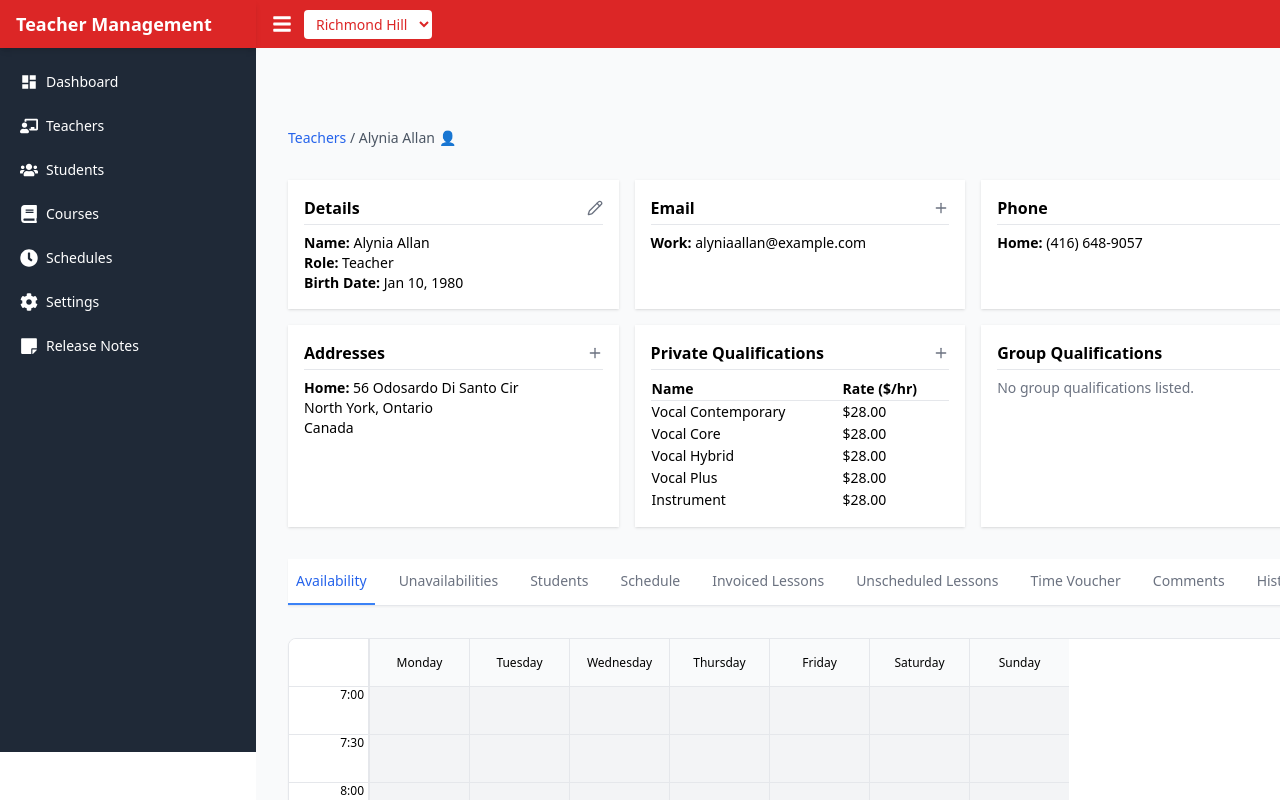
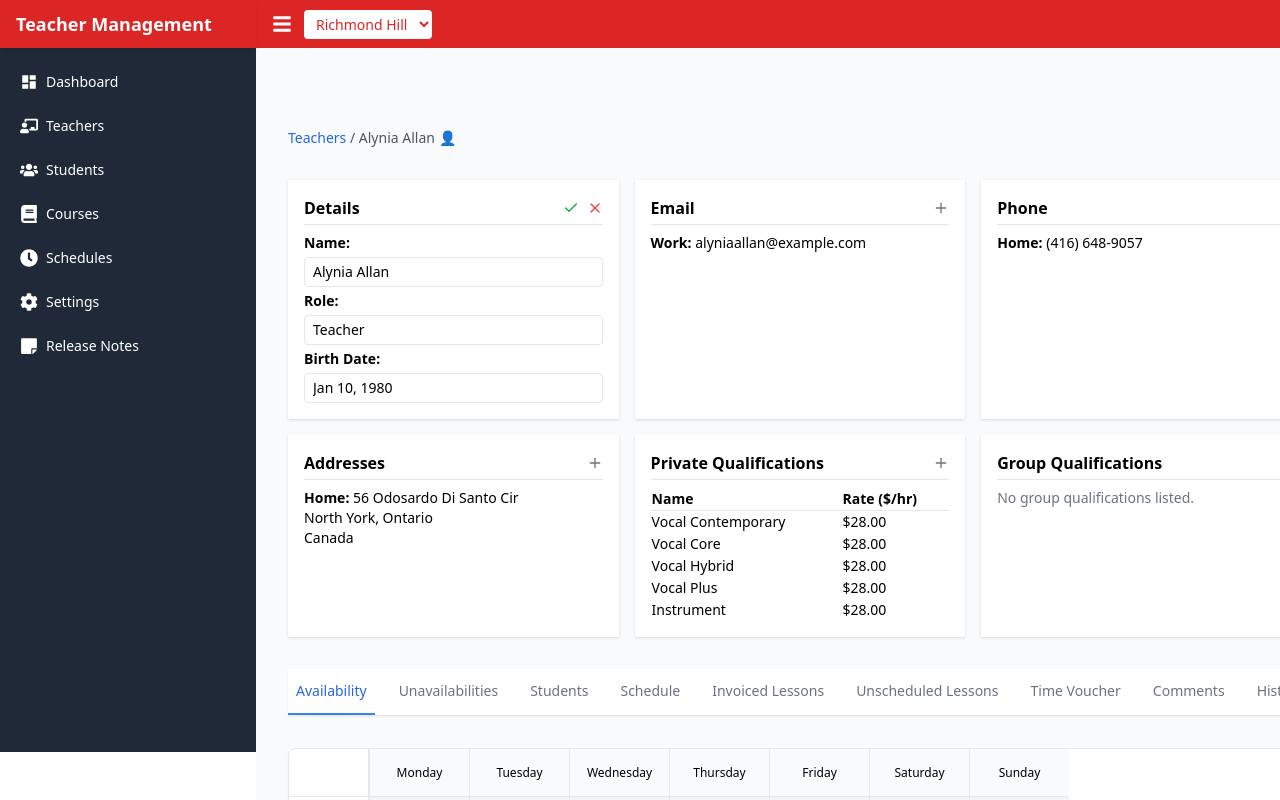
Before and after one commit to MuttuKarani/pearlthoughts-teacher-management-ui, a Next.js app: page / in a window 1280 px wide. Both pictures are taken after a click on the icon 594 px from the left and 208 px from the top of the page. Built offline with nearby package versions, Linux system fonts and the light colour scheme.

Commit message:
Added validation to details

```diff
--- a/src/components/InfoCard.tsx
+++ b/src/components/InfoCard.tsx
@@ -1,10 +1,22 @@
-import { Pencil, Plus } from "lucide-react";
+// InfoCard.tsx
+"use client";
+
+import { Pencil, Plus, X, Check } from "lucide-react";
+import { useState } from "react";
+import { toast } from "sonner";
 
 type Props = {
   title: string;
   editable?: boolean;
   addable?: boolean;
-  children: React.ReactNode;
+  children?: React.ReactNode;
+  fields?: {
+    label: string;
+    key: string;
+    type?: "text" | "email" | "tel";
+    value: string;
+  }[];
+  onSave?: (updated: Record<string, string>) => void;
 };
 
 export default function InfoCard({
@@ -12,17 +24,98 @@ export default function InfoCard({
   editable,
   addable,
   children,
+  fields,
+  onSave,
 }: Props) {
+  const [editing, setEditing] = useState(false);
+  const [localData, setLocalData] = useState<Record<string, string>>(() => {
+    return fields?.reduce((acc, f) => ({ ...acc, [f.key]: f.value }), {}) || {};
+  });
+
+  const handleChange = (key: string, value: string) => {
+    setLocalData((prev) => ({ ...prev, [key]: value }));
+  };
+
+  const handleSave = () => {
+    for (const field of fields || []) {
+      if (!localData[field.key]) {
+        toast.error(`${field.label} is required`);
+        return;
+      }
+      if (
+        field.type === "email" &&
+        !/^\S+@\S+\.\S+$/.test(localData[field.key])
+      ) {
+        toast.error("Invalid email format");
+        return;
+      }
+      if (
+        field.type === "tel" &&
+        !/^[0-9()\-\s]+$/.test(localData[field.key])
+      ) {
+        toast.error("Invalid phone format");
+        return;
+      }
+    }
+
+    onSave?.(localData);
+    toast.success("Saved!");
+    setEditing(false);
+  };
+
   return (
     <div className="bg-white shadow p-4">
       <div className="flex justify-between items-center border-b pb-1 mb-2">
         <h3 className="font-semibold text-md">{title}</h3>
-        {editable && (
-          <Pencil className="w-4 h-4 text-gray-500 cursor-pointer" />
-        )}
-        {addable && <Plus className="w-4 h-4 text-gray-500 cursor-pointer" />}
+        <div className="flex items-center gap-2">
+          {editing ? (
+            <>
+              <Check
+                className="w-4 h-4 text-green-600 cursor-pointer"
+                onClick={handleSave}
+              />
+              <X
+                className="w-4 h-4 text-red-500 cursor-pointer"
+                onClick={() => setEditing(false)}
+              />
+            </>
+          ) : (
+            <>
+              {editable && (
+                <Pencil
+                  className="w-4 h-4 text-gray-500 cursor-pointer"
+                  onClick={() => setEditing(true)}
+                />
+              )}
+              {addable && (
+                <Plus className="w-4 h-4 text-gray-500 cursor-pointer" />
+              )}
+            </>
+          )}
+        </div>
       </div>
-      <div className="text-sm">{children}</div>
+
+      {fields ? (
+        <div className="space-y-1 text-sm">
+          {fields.map((field) => (
+            <div key={field.key}>
+              <strong>{field.label}:</strong>{" "}
+              {editing ? (
+                <input
+                  className="border rounded px-2 py-1 text-sm w-full mt-1"
+                  type={field.type || "text"}
+                  value={localData[field.key]}
+                  onChange={(e) => handleChange(field.key, e.target.value)}
+                />
+              ) : (
+                <span>{localData[field.key]}</span>
+              )}
+            </div>
+          ))}
+        </div>
+      ) : (
+        <div className="text-sm">{children}</div>
+      )}
     </div>
   );
 }
--- a/src/components/TeacherDashboard.tsx
+++ b/src/components/TeacherDashboard.tsx
@@ -1,6 +1,7 @@
+// TeacherDashboard.tsx
 "use client";
 
-import { useState } from "react";
+import { useEffect, useState } from "react";
 import InfoCard from "./InfoCard";
 import ContactInfo from "./ContactInfo";
 import AvailabilityGrid from "./AvailabilityGrid";
@@ -18,6 +19,28 @@ const tabs = [
   "Comments",
   "History",
 ];
+
+const defaultDetails = {
+  name: "Alynia Allan",
+  role: "Teacher",
+  birthDate: "Jan 10, 1980",
+};
+
+export default function TeacherDashboard() {
+  const [activeTab, setActiveTab] = useState("Availability");
+  const [details, setDetails] = useState(defaultDetails);
+
+  useEffect(() => {
+    const stored = localStorage.getItem("teacherDetails");
+    if (stored) {
+      setDetails(JSON.parse(stored));
+    }
+  }, []);
+
+  const handleSaveDetails = (updated: typeof defaultDetails) => {
+    setDetails(updated);
+    localStorage.setItem("teacherDetails", JSON.stringify(updated));
+  };
 
   const mockAvailability: DayAvailability[] = [
     { day: "Monday", slots: Array(20).fill({ time: "", available: false }) },
@@ -39,29 +62,23 @@ const mockAvailability: DayAvailability[] = [
     { day: "Sunday", slots: Array(20).fill({ time: "", available: false }) },
   ];
 
-export default function TeacherDashboard() {
-  const [activeTab, setActiveTab] = useState("Availability");
-
   return (
     <div className="pb-12 space-y-8 px-2 sm:px-4">
-      {/* Name */}
       <h2 className="text-sm text-gray-600 pt-4">
-        <span className="text-blue-600">Teachers</span> / Alynia Allan 👤
+        <span className="text-blue-600">Teachers</span> / {details.name} 👤
       </h2>
 
-      {/* Teacher Info Cards */}
       <div className="grid grid-cols-1 sm:grid-cols-2 lg:grid-cols-3 gap-4">
-        <InfoCard title="Details" editable>
-          <p>
-            <strong>Name:</strong> Alynia Allan
-          </p>
-          <p>
-            <strong>Role:</strong> Teacher
-          </p>
-          <p>
-            <strong>Birth Date:</strong> Jan 10, 1980
-          </p>
-        </InfoCard>
+        <InfoCard
+          title="Details"
+          editable
+          fields={[
+            { label: "Name", key: "name", value: details.name },
+            { label: "Role", key: "role", value: details.role },
+            { label: "Birth Date", key: "birthDate", value: details.birthDate },
+          ]}
+          onSave={handleSaveDetails}
+        />
 
         <ContactInfo
           type="Email"
@@ -107,7 +124,6 @@ export default function TeacherDashboard() {
         </InfoCard>
       </div>
 
-      {/* Tab Bar */}
       <div className="w-full overflow-x-auto border-b bg-white shadow-sm">
         <div className="flex whitespace-nowrap px-2 sm:px-0 space-x-4 text-sm font-medium">
           {tabs.map((tab) => (
@@ -127,14 +143,10 @@ export default function TeacherDashboard() {
         </div>
       </div>
 
-      {/* Tab Content */}
       <div>
         {activeTab === "Availability" && (
-          <>
           <AvailabilityGrid data={mockAvailability} />
-          </>
         )}
-
         {activeTab !== "Availability" && (
           <div className="text-gray-500 italic text-sm mt-4">
             {activeTab} content not implemented yet.
```
Lines whose indentation alone changed are shown as unchanged.
